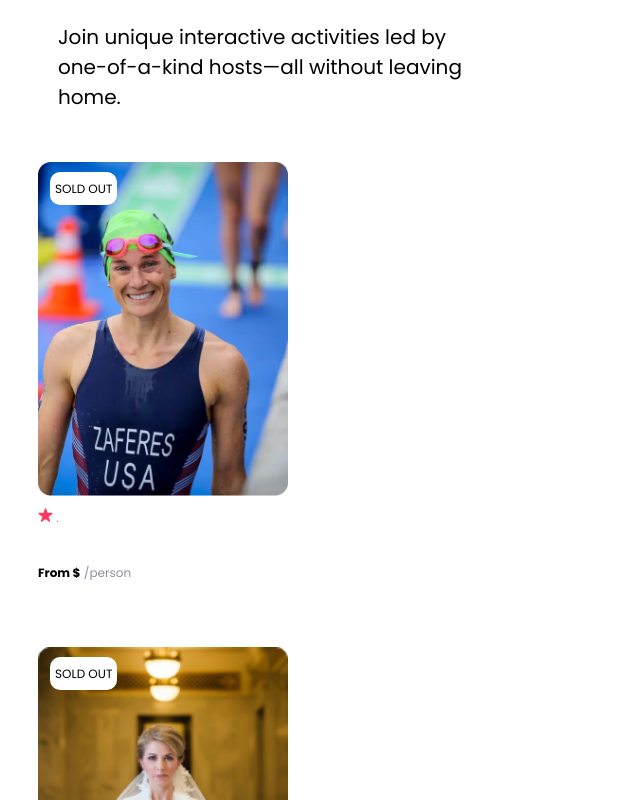
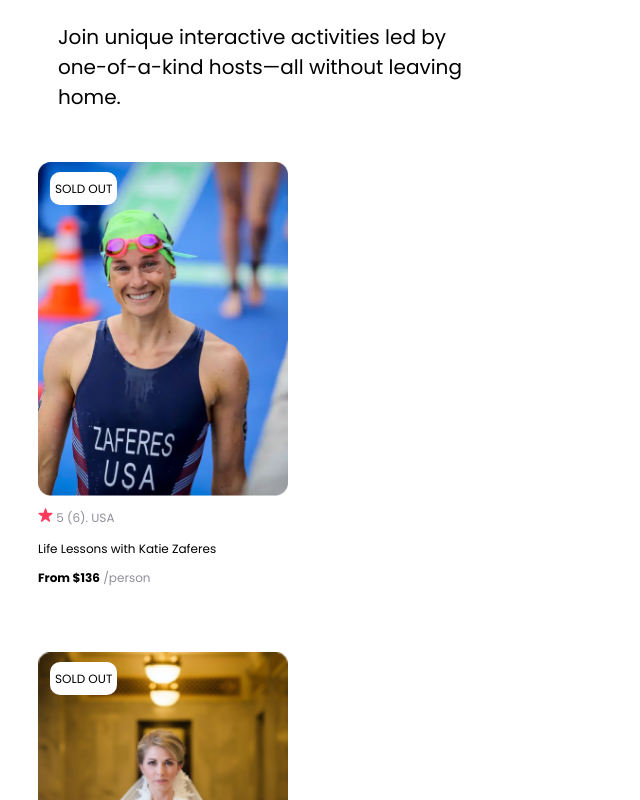
Before and after one commit to Tinady/scrimba-react-course, a React (Create React App) app in the folder airbnbclone/: page / in a window 1280 px wide. Shown: the part 540-1340 px from the top of the page, without its empty margins (0-640 px from the left). Built offline with nearby package versions, Linux system fonts and the light colour scheme.

Commit message:
Update App.js

```diff
--- a/airbnbclone/src/App.js
+++ b/airbnbclone/src/App.js
@@ -11,13 +11,19 @@ import data from "./data";
 export default function App(){
 
    const card= data.map(data=>{
-        return<Cards image={data.coverImg}/>})
+        return<Cards
+        key={data.id}
+        image={data.coverImg}
+        review={data.stats.reviewCount} rating={data.stats.rating}
+        title={data.title} price={data.price} location={data.location}/>})
    return(
     <div>
 
          <Navbar/>
         <Hero/>
+        <div className="cards-container">
         {card}
+        </div>
 
 
 
```
